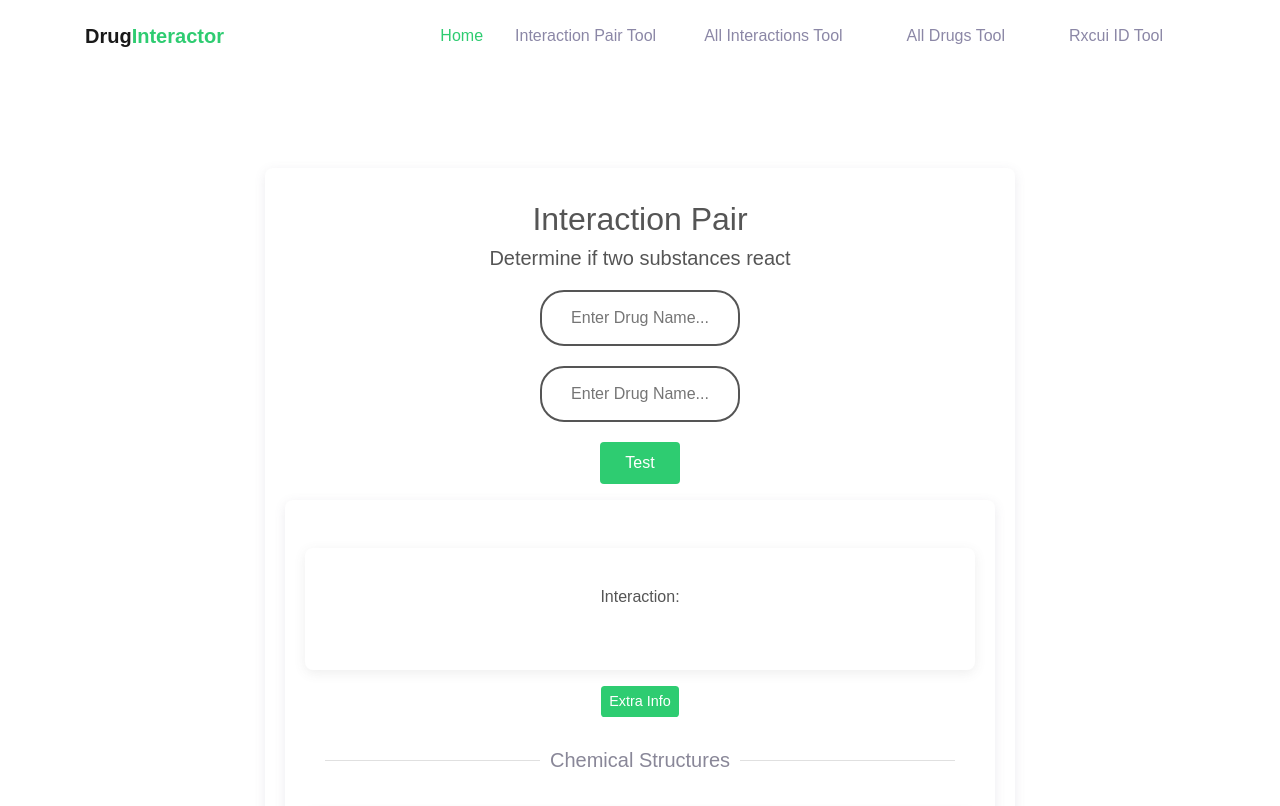
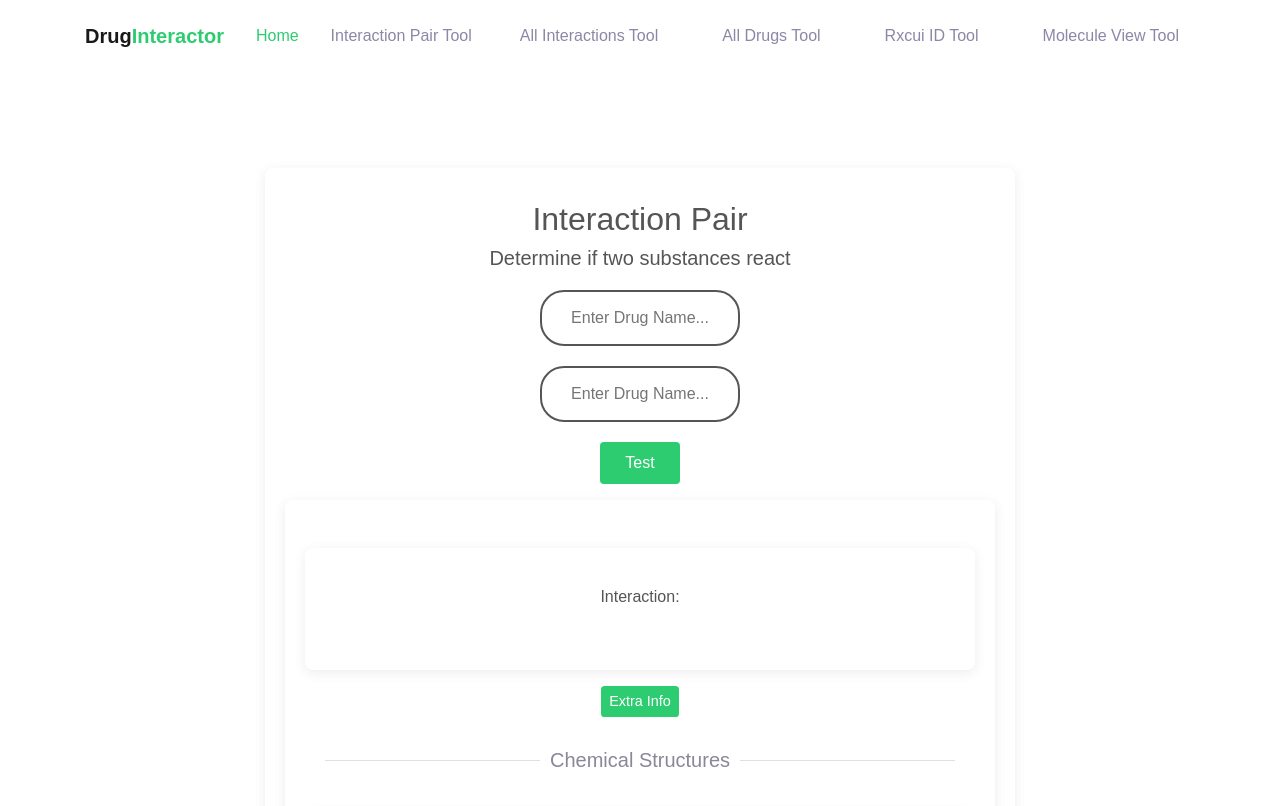
Before and after one commit to Sxlly/Drug-Interactor, a React (Create React App) app: page /getInteractionPair in a window 1280 px wide. Shown: the top 806 px of the page. Built offline with nearby package versions, Linux system fonts and the light colour scheme.

Commit message:
linking all pages to molecule view tool page

```diff
--- a/src/getDrugInteraction.js
+++ b/src/getDrugInteraction.js
@@ -260,6 +260,9 @@ export default () => {
                             <li className="nav-link">
                                 <a className="nav-link" href="/getRxcuiId">Rxcui ID Tool</a>
                             </li>
+                            <li className="nav-link">
+                                <a className="nav-link" href="/drug3dtest">Molecule View Tool</a>
+                            </li>
                         </ul>
                     </div>
                 </div>
--- a/src/getDrugTerms.js
+++ b/src/getDrugTerms.js
@@ -91,7 +91,10 @@ export default () => {
                                 <a className="nav-link" href="/AllDrugTerms">All Drugs Tool</a>
                             </li>
                             <li className="nav-link">
-                                <a className="nav-link" href="getRxcuiId">Rxcui ID Tool</a>
+                                <a className="nav-link" href="/getRxcuiId">Rxcui ID Tool</a>
+                            </li>
+                            <li className="nav-link">
+                                <a className="nav-link" href="/drug3dtest">Molecule View Tool</a>
                             </li>
                         </ul>
                     </div>
--- a/src/getInteractionPair.js
+++ b/src/getInteractionPair.js
@@ -549,6 +549,9 @@ export default () => {
                             <li className="nav-link">
                                 <a className="nav-link" href="getRxcuiId">Rxcui ID Tool</a>
                             </li>
+                            <li className="nav-link">
+                                <a className="nav-link" href="/drug3dtest">Molecule View Tool</a>
+                            </li>
                         </ul>
                     </div>
                 </div>
--- a/src/getRxcui.js
+++ b/src/getRxcui.js
@@ -103,6 +103,9 @@ export default () => {
                         <li className="nav-link">
                             <a className="nav-link" href="getRxcuiId">Rxcui ID Tool</a>
                         </li>
+                        <li className="nav-link">
+                            <a className="nav-link" href="/drug3dtest">Molecule View Tool</a>
+                        </li>
                     </ul>
                 </div>
             </div>
```
